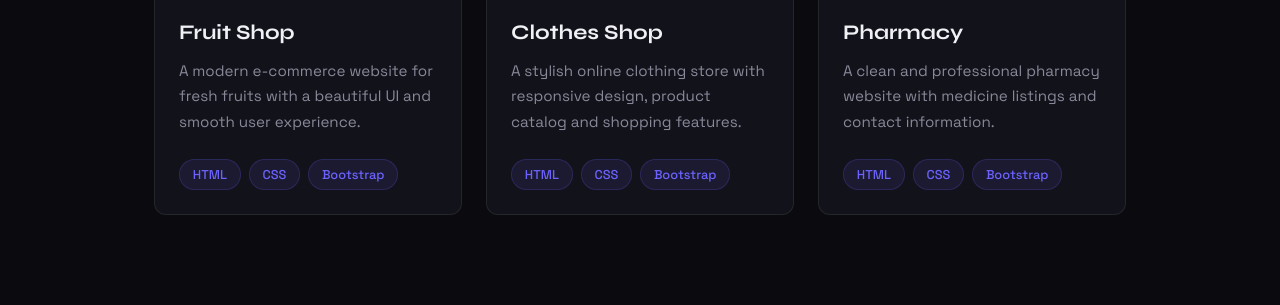
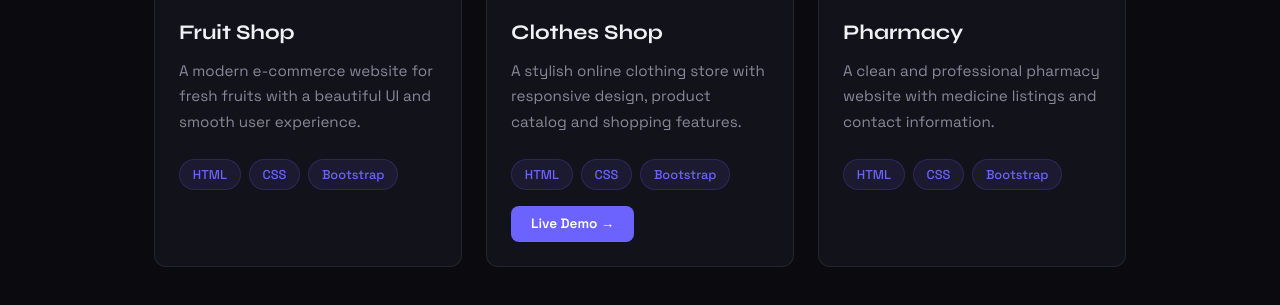
Before and after one commit to ahmedpaulo77/portfolio, a React app: page /projects in a window 1280 px wide. Shown: the part 545-850 px from the top of the page. Built offline with nearby package versions, Linux system fonts and the light colour scheme.

Commit message:
add live demo links

```diff
--- a/src/pages/Projects.css
+++ b/src/pages/Projects.css
@@ -80,3 +80,21 @@
 .project-info {
   padding: 1.5rem;
 }
+
+.live-btn {
+  display: inline-block;
+  margin-top: 1rem;
+  background: var(--accent);
+  color: white;
+  padding: 0.5rem 1.25rem;
+  border-radius: 8px;
+  text-decoration: none;
+  font-size: 0.85rem;
+  font-weight: 600;
+  transition: opacity 0.2s;
+}
+
+.live-btn:hover {
+  opacity: 0.85;
+  color: white;
+}
--- a/src/pages/Projects.js
+++ b/src/pages/Projects.js
@@ -1,6 +1,6 @@
 import Navbar from '../Components/Navbar';
 import './Projects.css';
-import clothesImg from '../images/screencapture-127-0-0-1-5500-fashion-store-landing-english-html-2026-05-23-02_12_41.png';
+import clothesImg from '../images/fashion.png';
 import pharmacyImg from '../images/screencapture-file-C-Users-elwady-Desktop-all-sydlya-phar-html-2026-04-25-08_24_03.png';
 import fruitImg from '../images/screencapture-file-C-Users-elwady-Desktop-all-fruiittt-boot-html-2026-04-25-08_22_37.png';
 
@@ -10,21 +10,24 @@ const projects = [
     title: "Fruit Shop",
     desc: "A modern e-commerce website for fresh fruits with a beautiful UI and smooth user experience.",
     tags: ["HTML", "CSS", "Bootstrap"],
-    img: fruitImg
+    img: fruitImg,
+    link: ""
   },
   {
     id: 2,
     title: "Clothes Shop",
     desc: "A stylish online clothing store with responsive design, product catalog and shopping features.",
     tags: ["HTML", "CSS", "Bootstrap"],
-    img: clothesImg
+    img: clothesImg,
+    link: "https://peaceful-toffee-fe0288.netlify.app/"
   },
   {
     id: 3,
     title: "Pharmacy",
     desc: "A clean and professional pharmacy website with medicine listings and contact information.",
     tags: ["HTML", "CSS", "Bootstrap"],
-    img: pharmacyImg
+    img: pharmacyImg,
+    link: ""
   }
 ];
 
@@ -48,6 +51,10 @@ function Projects() {
                     <span key={tag}>{tag}</span>
                   ))}
                 </div>
+                {project.link && (
+<a href={project.link} target="_blank" rel="noreferrer" className="live-btn">                    Live Demo →
+                  </a>
+                )}
               </div>
             </div>
           ))}
```
Also changed, not shown: src/images/fashion.png (renamed from src/images/screencapture-127-0-0-1-5500-fashion-store-landing-english-html-2026-05-23-02_12_41.png).
